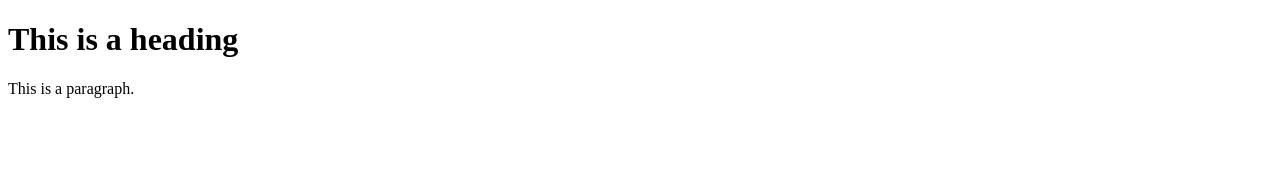
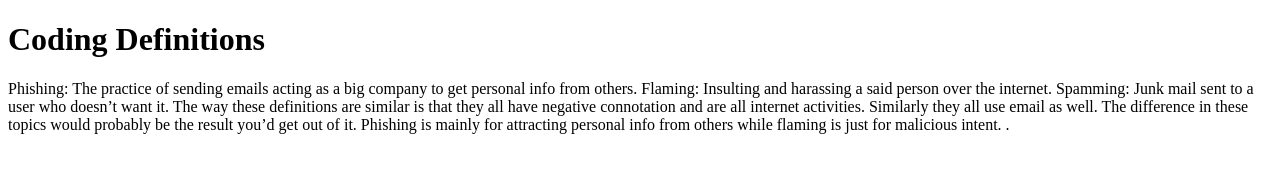
Before and after one commit to doc-blak/dallasmoragne, a plain HTML site: page index.html in a window 1280 px wide. Drawn offline with Linux system fonts and the light colour scheme.

Commit message:
Chicken Legs

```diff
--- a/index.html
+++ b/index.html
@@ -1,12 +1,16 @@
 <!DOCTYPE html>
 <html>
 <head>
-<title>HTML Tutorial</title>
+<title>Dallas</title>
 </head>
 <body>
 
-<h1>This is a heading</h1>
-<p>This is a paragraph.</p>
+<h1>Coding Definitions</h1>
+<p>Phishing: The practice of sending emails acting as a big company to get personal info from others.
+Flaming: Insulting and harassing a said person over the internet.
+Spamming: Junk mail sent to a user who doesn’t want it.
+	The way these definitions are similar is that they all have negative connotation and are all internet activities. Similarly they all use email as well. The difference in these topics would probably be the result you’d get out of it. Phishing is mainly for attracting personal info from others while flaming is just for malicious intent.
+.</p>
 
 </body>
 </html>
```
